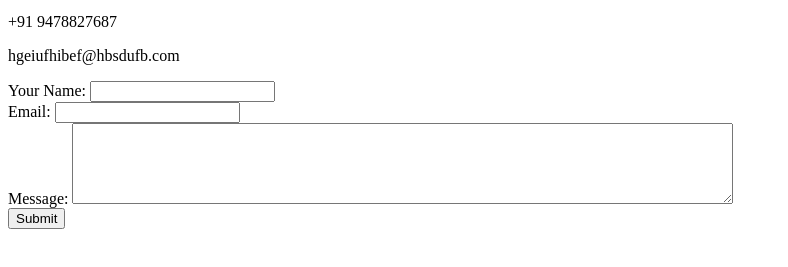
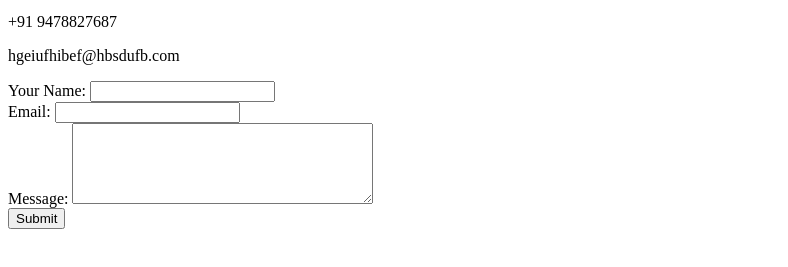
Before and after one commit to PhanindraGurram/phanindra-s-personal-website, a plain HTML site: page contact.html in a window 1280 px wide. Shown: the part 101-368 px from the top of the page, without its empty margins (0-788 px from the left). Drawn offline with Linux system fonts and the light colour scheme.

Commit message:
Update contact.html

```diff
--- a/contact.html
+++ b/contact.html
@@ -16,7 +16,7 @@
         <label >Email:</label>
         <input type="email" name="YourMail" required><br>
         <label >Message:</label>
-        <textarea name="YourMeaasge" cols="80" rows="5"></textarea><br>
+        <textarea name="YourMeaasge" cols="35" rows="5"></textarea><br>
         <input type="submit" value="Submit">
     </form>
 </body>
```
